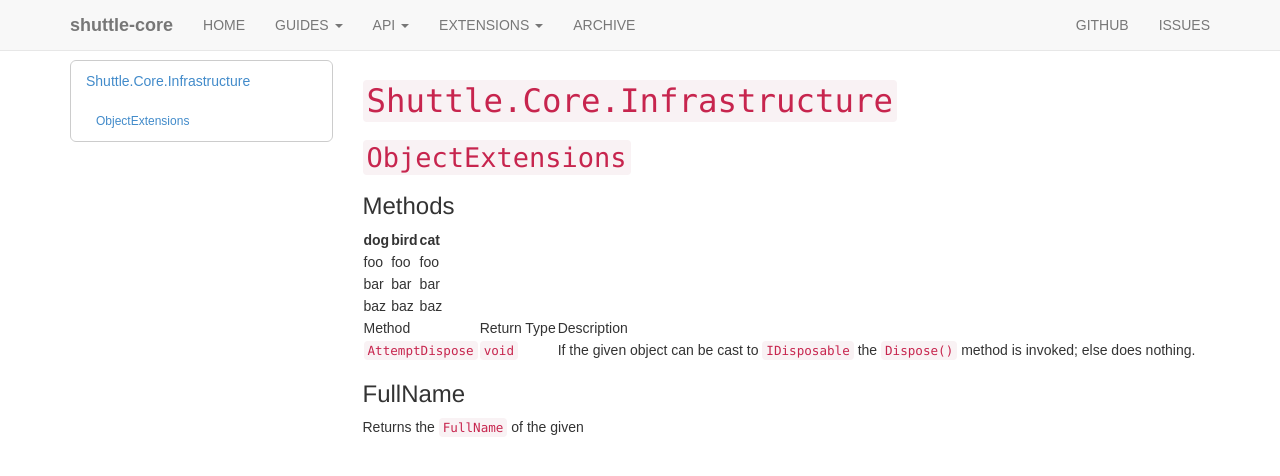
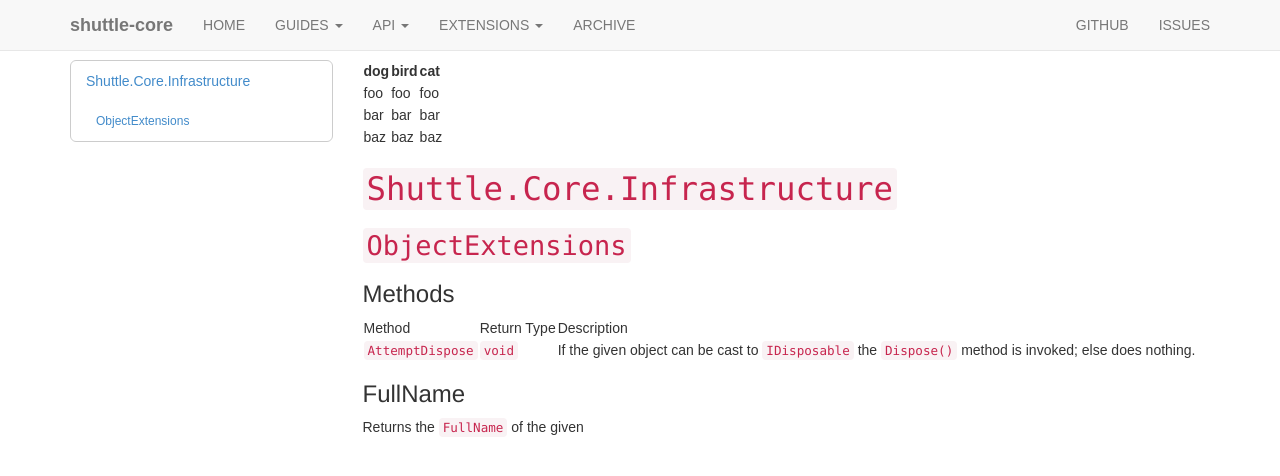
Before and after one commit to Shuttle/shuttle-core, a Jekyll site: the page built from api-infrastructure.md, in a window 1280 px wide. Shown: the top 476 px of the page. Built offline with Jekyll 4.4.1, drawn with Linux system fonts in a browser that asks for light colours; Markdown is read by kramdown in place of the engine named in the settings.

Commit message:
- testing tables

```diff
--- a/_config.yml
+++ b/_config.yml
@@ -10,4 +10,4 @@
 
 markdown: redcarpet
 redcarpet:
-  extensions: ["tables"]
+  extensions: ["no_intra_emphasis", "fenced_code_blocks", "autolink", "tables", "with_toc_data"]
```
Also changed, not shown: api-infrastructure.md (+6 -5 lines).
